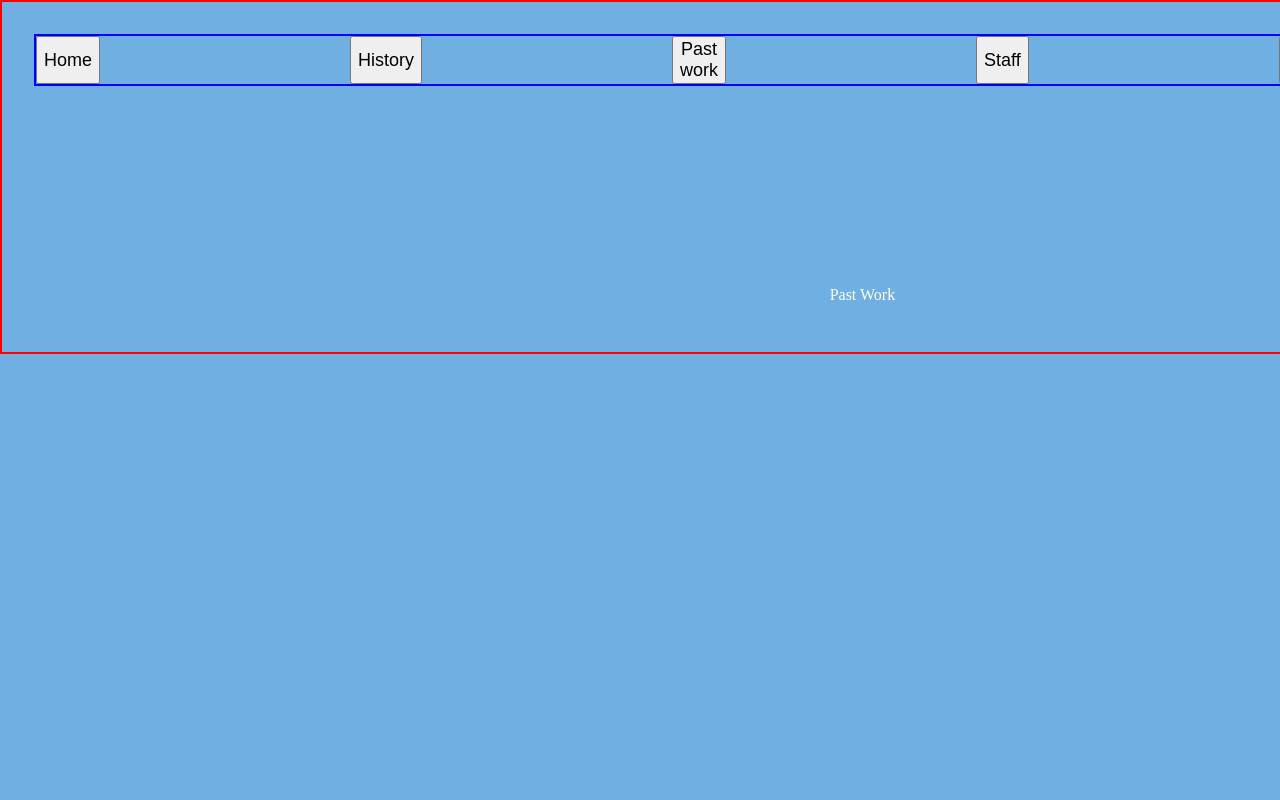
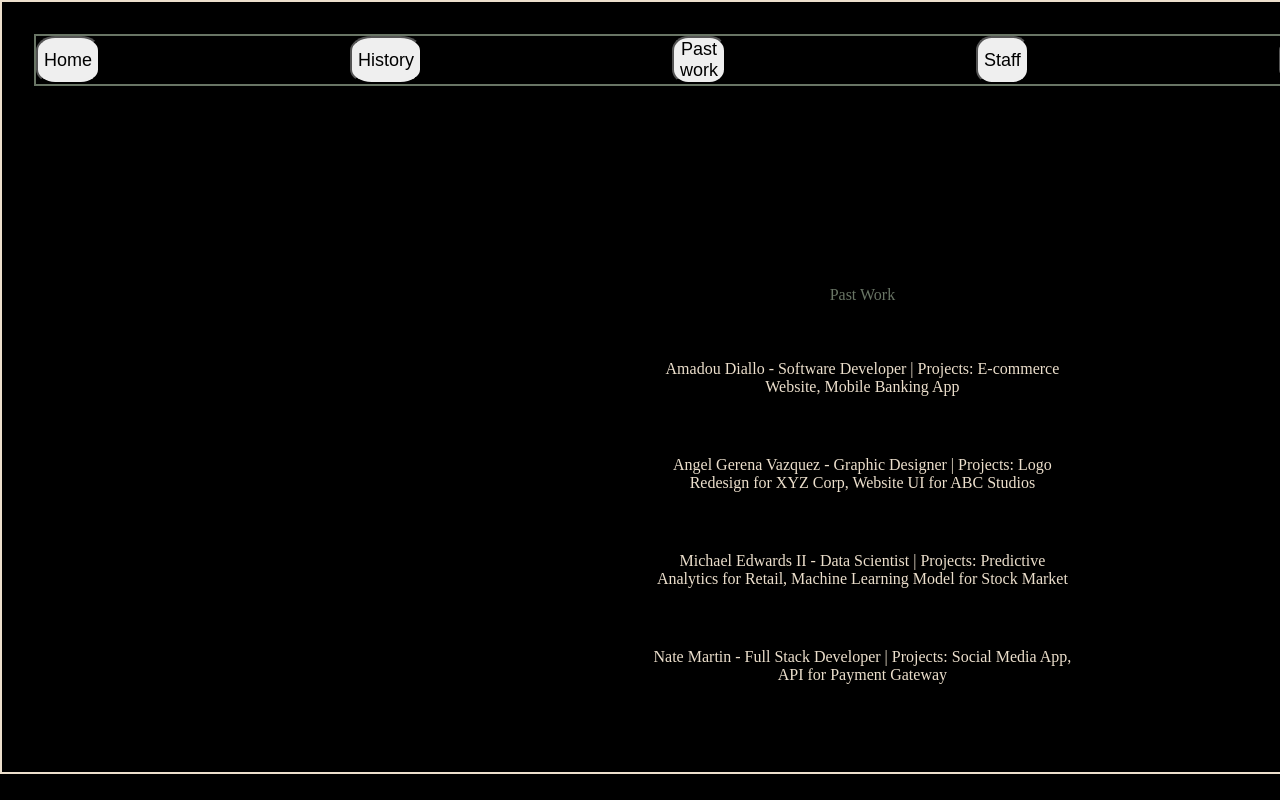
Before and after one commit to angel9154/react-company-lab, a React (Vite) app: page / in a window 1280 px wide. Both pictures are taken after a click on the button "Past work". Shown: the top 800 px of the page. Built offline with nearby package versions, Linux system fonts and the light colour scheme.

Commit message:
added some css

```diff
--- a/src/App.css
+++ b/src/App.css
@@ -10,7 +10,7 @@ color: white;
 
 .navBar{
   display: flex;
-  border: 2px solid blue;
+  border: 2px solid #697565;
    /* justify-content: space-evenly; */
   gap: 250px;
   justify-self: space-evenly;
@@ -18,10 +18,11 @@ color: white;
 
 button {
   font-size: 18px;
+  border-radius: 30%;
 }
 
 button:hover{
-  background-color: purple;
+  background-color: #697565;
   cursor: pointer;
   color: white;
 }
@@ -38,6 +39,8 @@ ul{
   flex-direction: column;
   padding: 20px;
   row-gap: 20px;
+  color: #ECDFCC;
+
 
 }
 
@@ -50,5 +53,13 @@ a{
   margin: 0 auto;
   padding: 2rem;
   text-align: center;
-  border: 2px solid red;
+  border: 2px solid #ECDFCC;
 }
+
+p {
+  color: #697565;
+}
+
+h1{
+  color: #ECDFCC
+}
--- a/src/components/Pastwork.jsx
+++ b/src/components/Pastwork.jsx
@@ -1,8 +1,16 @@
 const PastWork = () => {
     return (
+        <>
       <p>
         Past Work
       </p>
+      <ul>
+  <li>Amadou Diallo - Software Developer | Projects: E-commerce Website, Mobile Banking App</li>
+  <li>Angel Gerena Vazquez - Graphic Designer | Projects: Logo Redesign for XYZ Corp, Website UI for ABC Studios</li>
+  <li>Michael Edwards II - Data Scientist | Projects: Predictive Analytics for Retail, Machine Learning Model for Stock Market</li>
+  <li>Nate Martin - Full Stack Developer | Projects: Social Media App, API for Payment Gateway</li>
+</ul>
+      </>
     );
   };
 
--- a/src/index.css
+++ b/src/index.css
@@ -6,6 +6,6 @@ body {
   /* justify-content: center; */
   min-width: 100vw;
   min-height: 100vh;
-  background-color: rgb(112, 175, 226);
+  background-color: rgb(0, 0, 0);
 
 }
```
